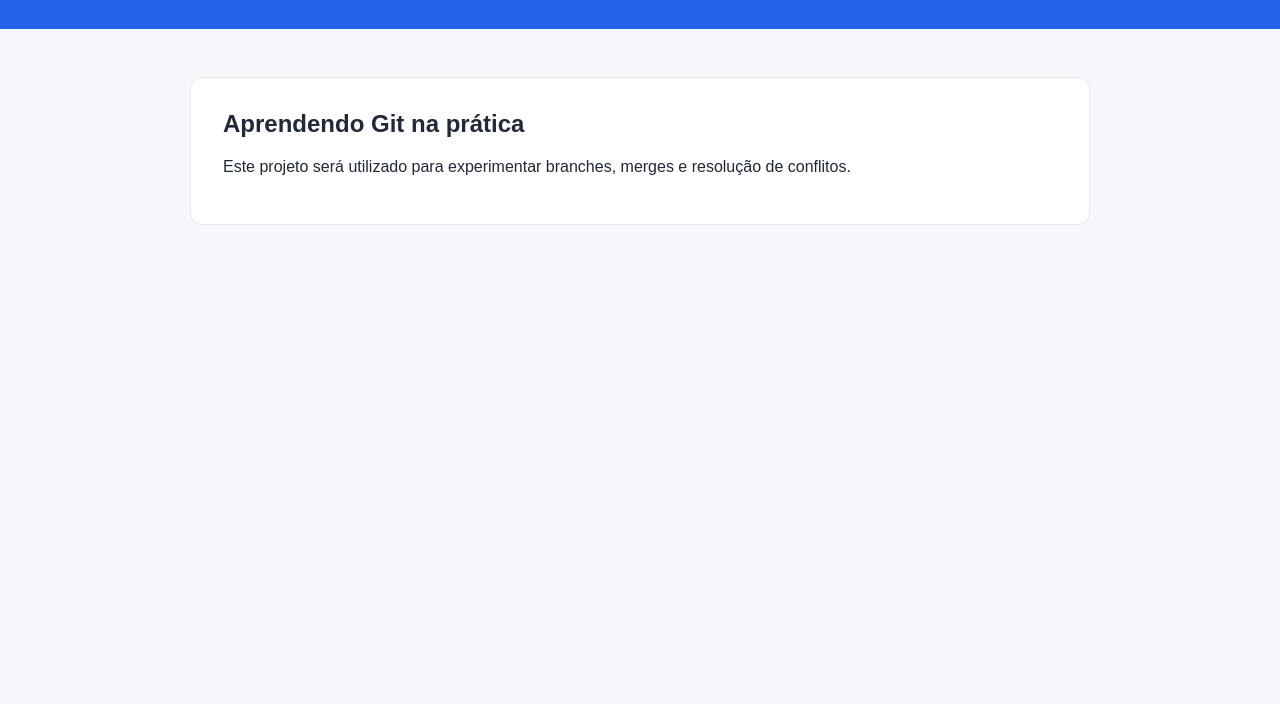
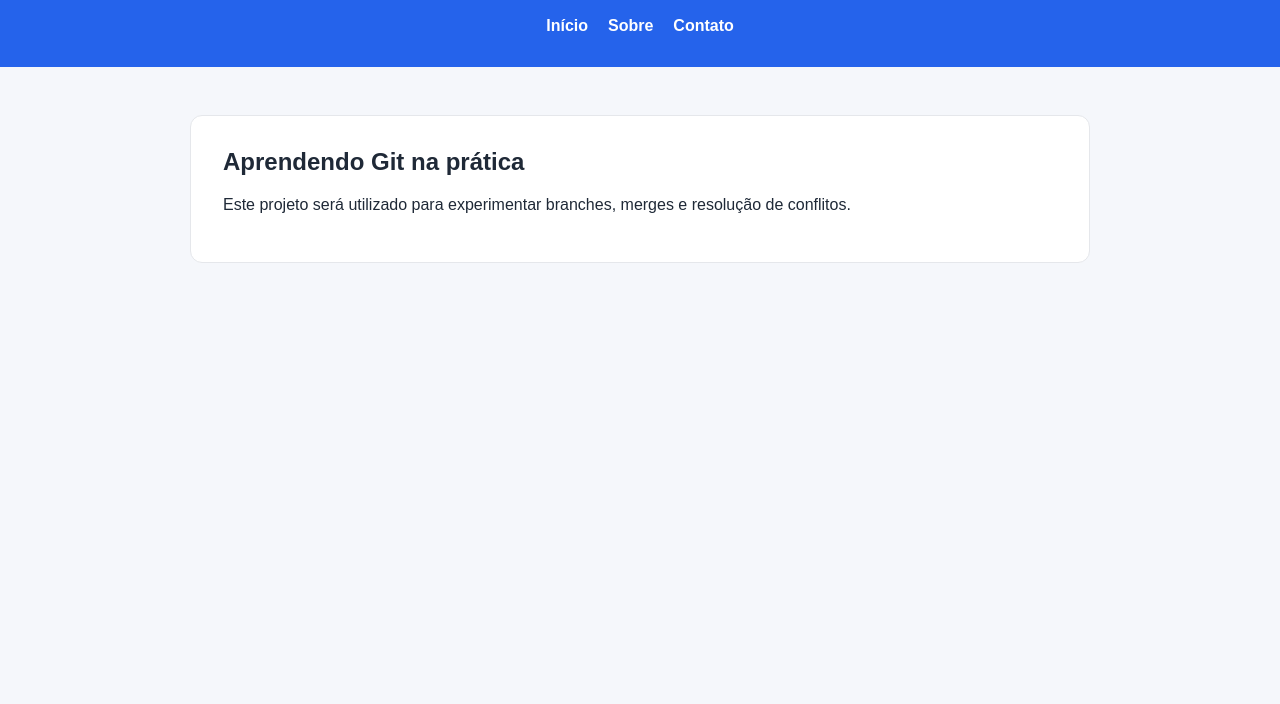
Before and after one commit to DDGurgel/branchlab, a plain HTML site: page index.html in a window 1280 px wide. Shown: the part 96-800 px from the top of the page. Drawn offline with Linux system fonts and the light colour scheme.

Commit message:
feat: adiciona navegacao ao cabecalho

```diff
--- a/assets/css/style.css
+++ b/assets/css/style.css
@@ -41,3 +41,17 @@ body {
 .apresentacao h2 {
     margin-top: 0;
 }
+
+.navegacao {
+    margin-top: 20px;
+
+    display: flex;
+    justify-content: center;
+    gap: 20px;
+}
+
+.navegacao a {
+    color: #ffffff;
+    text-decoration: none;
+    font-weight: 600;
+}
--- a/index.html
+++ b/index.html
@@ -15,6 +15,11 @@
     <header class="cabecalho">
         <h1>BranchLab</h1>
         <p>Laboratório de Git Branches</p>
+        <nav class="navegacao">
+            <a href="#">Início</a>
+            <a href="#">Sobre</a>
+         <a href="#">Contato</a>
+        </nav>
     </header>
 
     <main class="conteudo">
```
